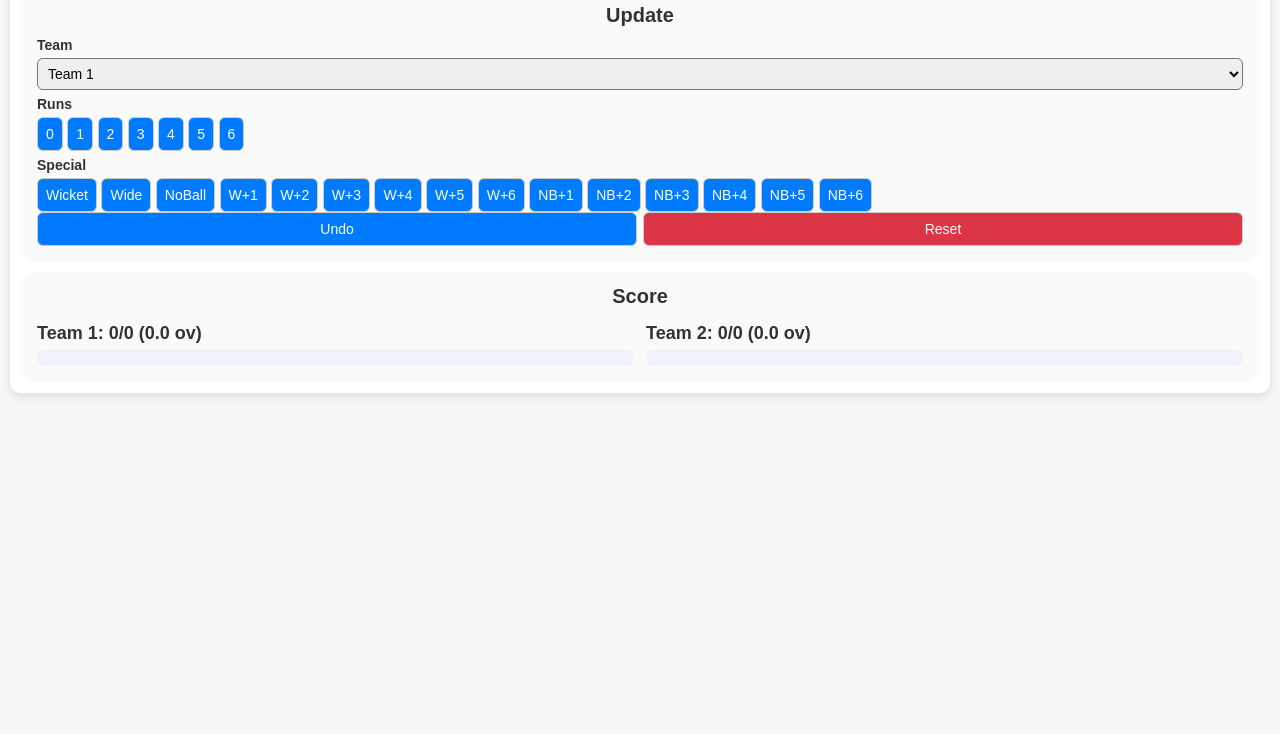
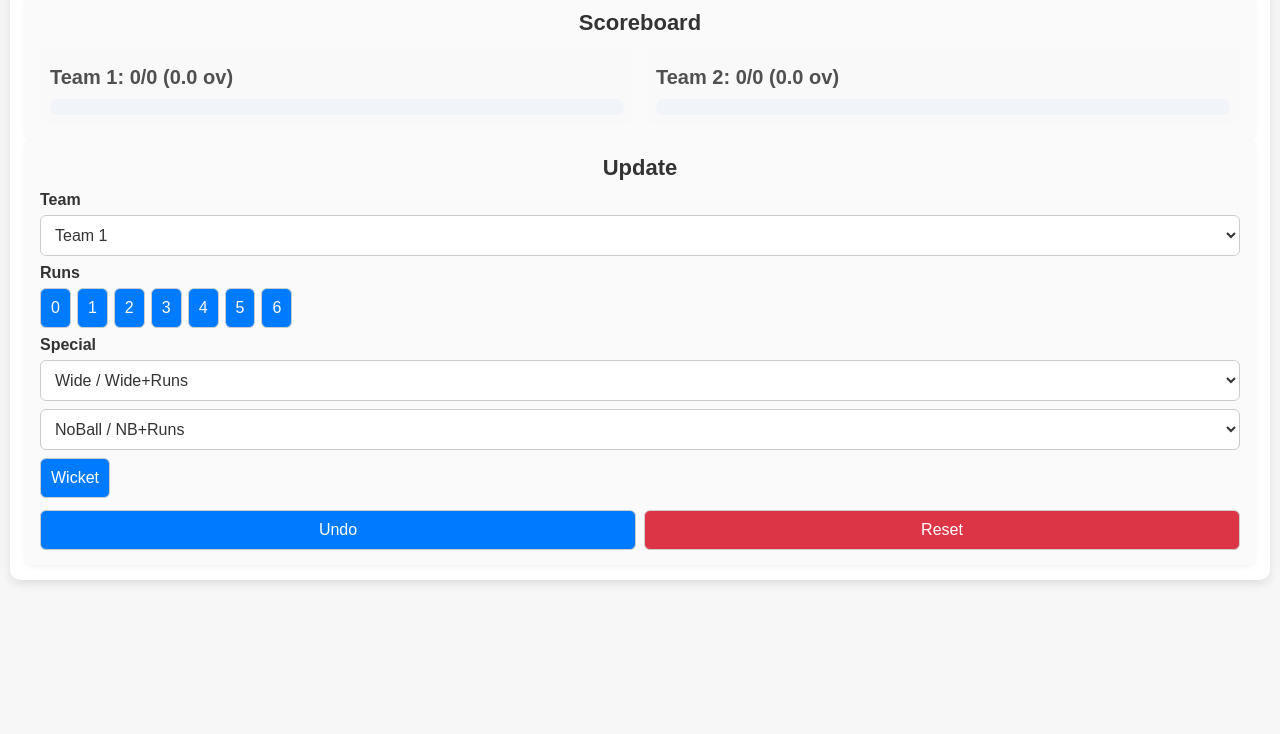
Before and after one commit to ashishranjan7891-ui/ScorecardbyAshish, a plain HTML site: page index.html in a window 1280 px wide. Shown: the part 66-800 px from the top of the page. Drawn offline with Linux system fonts and the light colour scheme.

Commit message:
Update index.html

```diff
--- a/index.html
+++ b/index.html
@@ -8,13 +8,14 @@
   * { margin: 0; padding: 0; box-sizing: border-box; font-family: Arial, sans-serif; }
   body { background: #f7f7f7; color: #333; padding: 10px; }
   .container { max-width: 100%; margin: auto; background: #fff; padding: 15px; border-radius: 10px; box-shadow: 0 4px 10px rgba(0,0,0,0.1); }
-  h1, h2 { text-align: center; margin-bottom: 10px; font-size: 20px; }
+  h1, h2 { text-align: center; margin-bottom: 10px; font-size: 22px; }
   .flex { display: flex; flex-direction: column; gap: 15px; }
-  .score-controls, .scoreboard { background: #fafafa; padding: 12px; border-radius: 8px; box-shadow: 0 2px 6px rgba(0,0,0,0.05); }
-  label { font-weight: bold; display: block; margin: 6px 0 5px; font-size: 14px; }
-  button { background: #007bff; color: white; cursor: pointer; transition: 0.3s; border: 1px solid #ccc; border-radius: 6px; font-size: 14px; padding: 8px; }
+  .score-controls, .scoreboard { background: #fafafa; padding: 15px; border-radius: 8px; box-shadow: 0 2px 6px rgba(0,0,0,0.05); }
+  label { font-weight: bold; display: block; margin: 8px 0 6px; font-size: 16px; }
+  button, select { background: #007bff; color: white; cursor: pointer; transition: 0.3s; border: 1px solid #ccc; border-radius: 6px; font-size: 16px; padding: 10px; }
   button:hover { background: #0056b3; }
-  .score { font-size: 18px; font-weight: bold; margin: 5px 0; }
+  select { width: 100%; color: #333; background: #fff; }
+  .score { font-size: 20px; font-weight: bold; margin: 10px 0; }
   .reset-btn { background: #dc3545; }
   .reset-btn:hover { background: #a71d2a; }
 
@@ -22,13 +23,17 @@
   .over-block { background: #f0f3f9; padding: 8px; border-radius: 8px; margin-top: 6px; }
   .over-row { display: flex; align-items: center; flex-wrap: wrap; gap: 6px; margin: 4px 0; }
   .over-label { font-weight: bold; margin-right: 6px; }
-  .chip { margin: 2px; padding: 4px 8px; border-radius: 9999px; display: inline-block; font-size: 12px; line-height: 1; border: 1px solid rgba(0,0,0,0.06); }
+  .chip { margin: 2px; padding: 6px 10px; border-radius: 9999px; display: inline-block; font-size: 14px; line-height: 1; border: 1px solid rgba(0,0,0,0.06); }
   .chip.run { background: #e0e7ff; color: #1e3a8a; }
   .chip.wicket { background: #fee2e2; color: #b91c1c; border-color: rgba(185,28,28,0.2); }
   .chip.wide { background: #ffedd5; color: #c2410c; border-color: rgba(194,65,12,0.2); }
   .chip.noball { background: #f3e8ff; color: #7e22ce; border-color: rgba(126,34,206,0.2); }
 
+  /* Scoreboard layout */
   .teams { display: grid; grid-template-columns: 1fr; gap: 12px; }
+  .team { padding: 10px; border-radius: 10px; transition: 0.3s; }
+  .team.current { background: #e6f7ff; transform: scale(1.05); }
+  .team.other { background: #f9f9f9; opacity: 0.85; font-size: 14px; }
   @media (min-width: 800px) {
     .teams { grid-template-columns: 1fr 1fr; }
   }
@@ -37,19 +42,25 @@
 <body>
 <div class="container">
 <h1>Cricket Scoreboard by Ashish</h1>
+
+<!-- Scoreboard moved to top -->
+<div class="scoreboard">
+  <h2>Scoreboard</h2>
+  <div id="scoreboardDisplay"></div>
+</div>
+
 <div class="flex">
-
   <div class="score-controls">
     <h2>Update</h2>
 
     <label>Team</label>
-    <select id="scoreTeam" style="width:100%; padding:6px; font-size:14px; border-radius:6px;">
+    <select id="scoreTeam">
       <option value="1">Team 1</option>
       <option value="2">Team 2</option>
     </select>
 
     <label>Runs</label>
-    <div class="run-buttons">
+    <div class="run-buttons" style="display:flex; flex-wrap:wrap; gap:6px;">
       <button onclick="addBallDirect(0)">0</button>
       <button onclick="addBallDirect(1)">1</button>
       <button onclick="addBallDirect(2)">2</button>
@@ -60,33 +71,36 @@
     </div>
 
     <label>Special</label>
-    <div class="special-buttons">
-      <button onclick="addSpecial('W')">Wicket</button>
-      <button onclick="addSpecial('wide')">Wide</button>
-      <button onclick="addSpecial('noball')">NoBall</button>
-      <button onclick="addSpecial('wide+',1)">W+1</button>
-      <button onclick="addSpecial('wide+',2)">W+2</button>
-      <button onclick="addSpecial('wide+',3)">W+3</button>
-      <button onclick="addSpecial('wide+',4)">W+4</button>
-      <button onclick="addSpecial('wide+',5)">W+5</button>
-      <button onclick="addSpecial('wide+',6)">W+6</button>
-      <button onclick="addSpecial('noball+',1)">NB+1</button>
-      <button onclick="addSpecial('noball+',2)">NB+2</button>
-      <button onclick="addSpecial('noball+',3)">NB+3</button>
-      <button onclick="addSpecial('noball+',4)">NB+4</button>
-      <button onclick="addSpecial('noball+',5)">NB+5</button>
-      <button onclick="addSpecial('noball+',6)">NB+6</button>
+    <div class="special-menus">
+      <select onchange="handleWide(this.value)">
+        <option value="">Wide / Wide+Runs</option>
+        <option value="wide">Wide</option>
+        <option value="wide+1">Wide+1</option>
+        <option value="wide+2">Wide+2</option>
+        <option value="wide+3">Wide+3</option>
+        <option value="wide+4">Wide+4</option>
+        <option value="wide+5">Wide+5</option>
+        <option value="wide+6">Wide+6</option>
+      </select>
+
+      <select onchange="handleNoBall(this.value)" style="margin-top:8px;">
+        <option value="">NoBall / NB+Runs</option>
+        <option value="noball">NoBall</option>
+        <option value="noball+1">NB+1</option>
+        <option value="noball+2">NB+2</option>
+        <option value="noball+3">NB+3</option>
+        <option value="noball+4">NB+4</option>
+        <option value="noball+5">NB+5</option>
+        <option value="noball+6">NB+6</option>
+      </select>
+
+      <button style="margin-top:8px;" onclick="addSpecial('W')">Wicket</button>
     </div>
 
-    <div style="display:flex; gap:6px; flex-wrap:wrap;">
+    <div style="display:flex; gap:8px; flex-wrap:wrap; margin-top:12px;">
       <button style="flex:1" onclick="undoBall()">Undo</button>
       <button style="flex:1" class="reset-btn" onclick="resetMatch()">Reset</button>
     </div>
-  </div>
-
-  <div class="scoreboard">
-    <h2>Score</h2>
-    <div id="scoreboardDisplay"></div>
   </div>
 </div>
 </div>
@@ -96,9 +110,11 @@ let teams = {
   1: { runs: 0, wickets: 0, overs: 0, balls: [], ballCount: 0 },
   2: { runs: 0, wickets: 0, overs: 0, balls: [], ballCount: 0 }
 };
+let currentTeam = "1"; // highlight this team
 
 function addBallDirect(runs) {
   const teamId = document.getElementById("scoreTeam").value;
+  currentTeam = teamId;
   let display = String(runs);
   teams[teamId].runs += runs;
 
@@ -114,6 +130,7 @@ function addBallDirect(runs) {
 
 function addSpecial(type, extraRuns = 0) {
   const teamId = document.getElementById("scoreTeam").value;
+  currentTeam = teamId;
   let runs = 0, isLegal = true, display = type, chipClass = '';
 
   if (type === "W") {
@@ -122,12 +139,14 @@ function addSpecial(type, extraRuns = 0) {
     chipClass = 'wicket';
   } else if (type === "wide") {
     runs = 1; teams[teamId].runs += runs; isLegal = false; display = "Wide"; chipClass = 'wide';
+  } else if (type.startsWith("wide+")) {
+    const ex = parseInt(type.split("+")[1]);
+    runs = 1 + ex; teams[teamId].runs += runs; isLegal = false; display = `Wide+${ex}`; chipClass = 'wide';
   } else if (type === "noball") {
     runs = 1; teams[teamId].runs += runs; isLegal = false; display = "NoBall"; chipClass = 'noball';
-  } else if (type === "wide+") {
-    runs = 1 + extraRuns; teams[teamId].runs += runs; isLegal = false; display = `Wide+${extraRuns}`; chipClass = 'wide';
-  } else if (type === "noball+") {
-    runs = 1 + extraRuns; teams[teamId].runs += runs; isLegal = false; display = `NB+${extraRuns}`; chipClass = 'noball';
+  } else if (type.startsWith("noball+")) {
+    const ex = parseInt(type.split("+")[1]);
+    runs = 1 + ex; teams[teamId].runs += runs; isLegal = false; display = `NB+${ex}`; chipClass = 'noball';
   }
 
   if (isLegal) {
@@ -142,6 +161,9 @@ function addSpecial(type, extraRuns = 0) {
   teams[teamId].balls.push({ type: finalType, ball: display, runs, legal: isLegal });
   updateScoreboard();
 }
+
+function handleWide(val){ if(val) { addSpecial(val.includes("+")?"wide+"+val.split("+")[1]:"wide"); document.querySelector('select[onchange="handleWide(this.value)"]').value=""; } }
+function handleNoBall(val){ if(val) { addSpecial(val.includes("+")?"noball+"+val.split("+")[1]:"noball"); document.querySelector('select[onchange="handleNoBall(this.value)"]').value=""; } }
 
 function undoBall() {
   const teamId = document.getElementById("scoreTeam").value;
@@ -169,10 +191,11 @@ function resetMatch() {
     1: { runs: 0, wickets: 0, overs: 0, balls: [], ballCount: 0 },
     2: { runs: 0, wickets: 0, overs: 0, balls: [], ballCount: 0 }
   };
+  currentTeam = "1";
   updateScoreboard();
 }
 
-// Group events into rows per over (legal deliveries only advance the over)
+// Group events into rows per over
 function groupByOver(balls) {
   const overs = [];
   let current = [];
@@ -198,7 +221,7 @@ function renderTeamBlock(teamId) {
   const oversGrouped = groupByOver(t.balls);
 
   let html = `
-    <div class="team">
+    <div class="team ${teamId===currentTeam ? 'current':'other'}">
       <div class="score"><strong>Team ${teamId}:</strong> ${t.runs}/${t.wickets} (${t.overs}.${t.ballCount} ov)</div>
       <div class="over-block">
         ${oversGrouped.map((overBalls, idx) => {
@@ -221,7 +244,6 @@ function updateScoreboard() {
   document.getElementById("scoreboardDisplay").innerHTML = display;
 }
 
-// Warn before refresh/close
 window.addEventListener("beforeunload", function (e) {
   e.preventDefault();
   e.returnValue = "Are you sure you want to leave? This will reset the scoreboard.";
```
